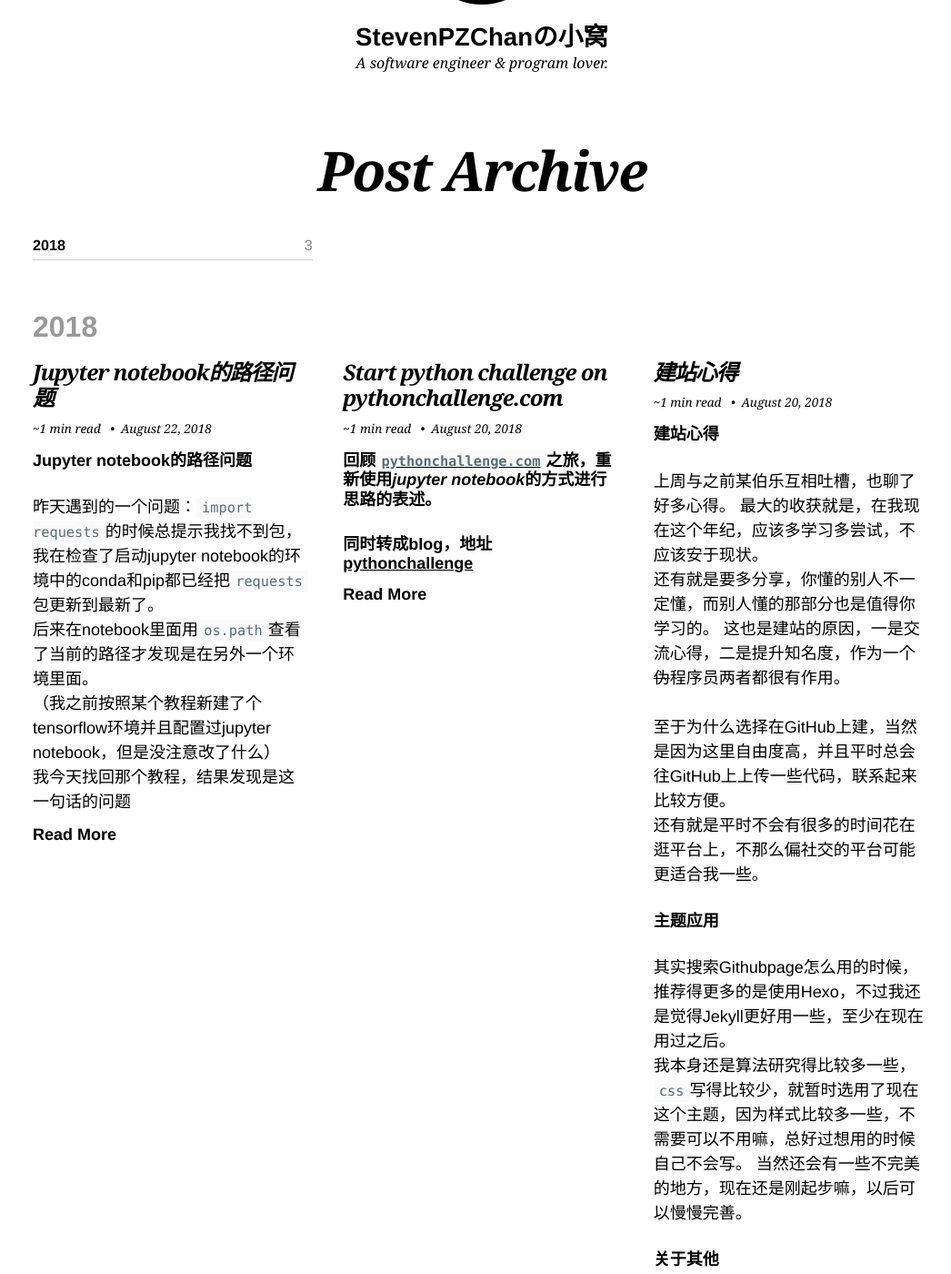
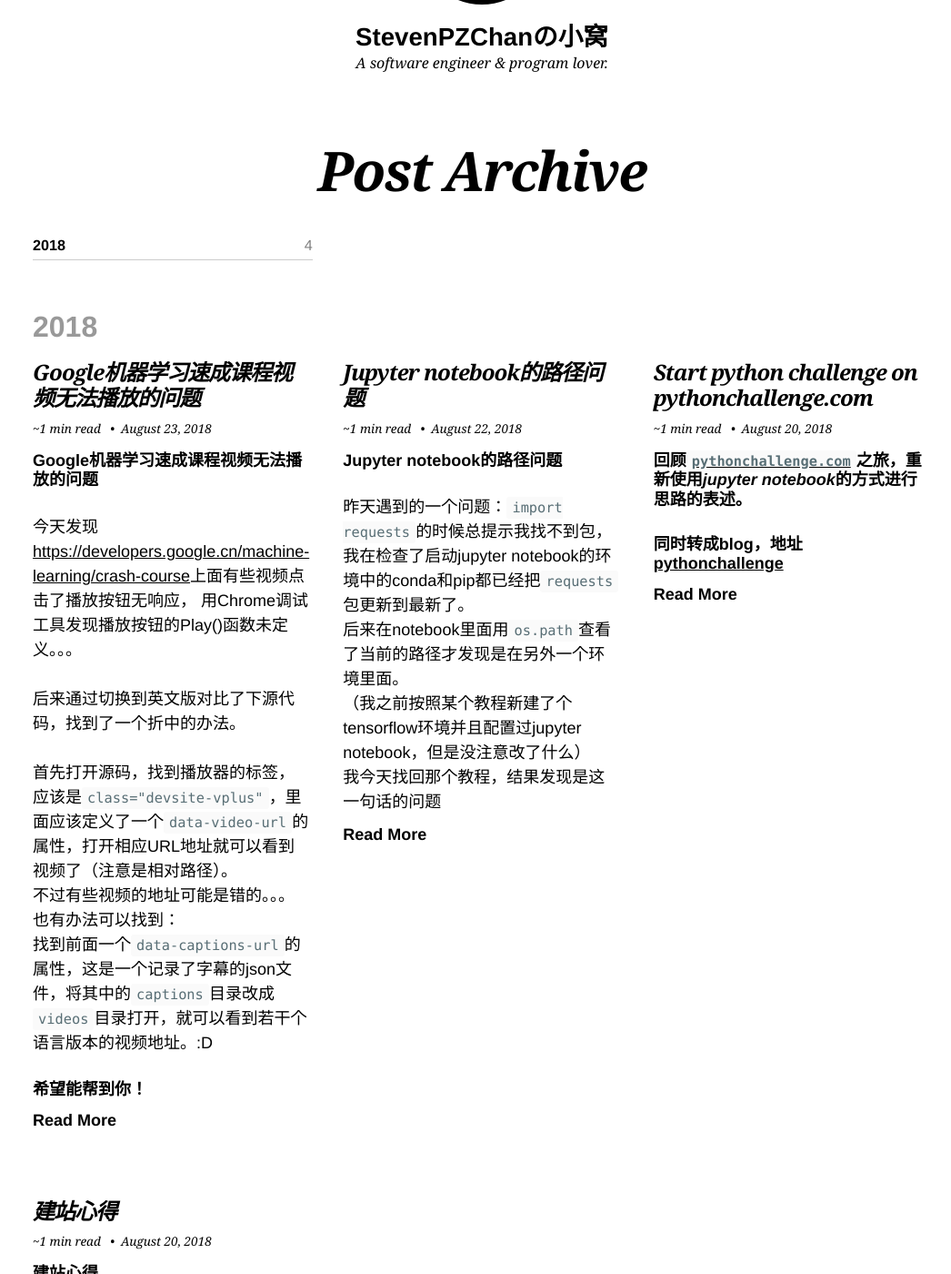
Before and after one commit to StevenPZChan/StevenPZChan.github.io, a Jekyll site: the page built from posts.md, in a window 1280 px wide and 1400 px high, scrolled down 207 px. Shown: the whole window at 91% size, without its empty margins (110-1156 px from the left). Built offline with Jekyll 4.4.1, drawn with Linux system fonts in a browser that asks for light colours; nearby versions of some CDN libraries.

Commit message:
add new post
Signed-off-by: StevenPZChan <StevenPZChan@gmail.com>

```diff
--- /dev/null
+++ b/_posts/2018-08-23-google-machine-learning.md
@@ -0,0 +1,21 @@
+---
+title: Google机器学习速成课程视频无法播放的问题
+layout: post
+categories: python
+tags:
+  - tensorflow
+  - google
+  - machine-learning
+last_modified_at: 2018-08-23T16:15:00+08:00
+---
+### Google机器学习速成课程视频无法播放的问题
+今天发现<https://developers.google.cn/machine-learning/crash-course>上面有些视频点击了播放按钮无响应，
+用Chrome调试工具发现播放按钮的Play()函数未定义。。。<br>
+<br>
+后来通过切换到英文版对比了下源代码，找到了一个折中的办法。<br>
+<br>
+首先打开源码，找到播放器的标签，应该是`class="devsite-vplus"`，里面应该定义了一个`data-video-url`的属性，打开相应URL地址就可以看到视频了（注意是相对路径）。<br>
+不过有些视频的地址可能是错的。。。<br>
+也有办法可以找到：<br>
+找到前面一个`data-captions-url`的属性，这是一个记录了字幕的json文件，将其中的`captions`目录改成`videos`目录打开，就可以看到若干个语言版本的视频地址。:D
+#### 希望能帮到你！
```
Also changed, not shown: repositories.md (+5 -5 lines).
